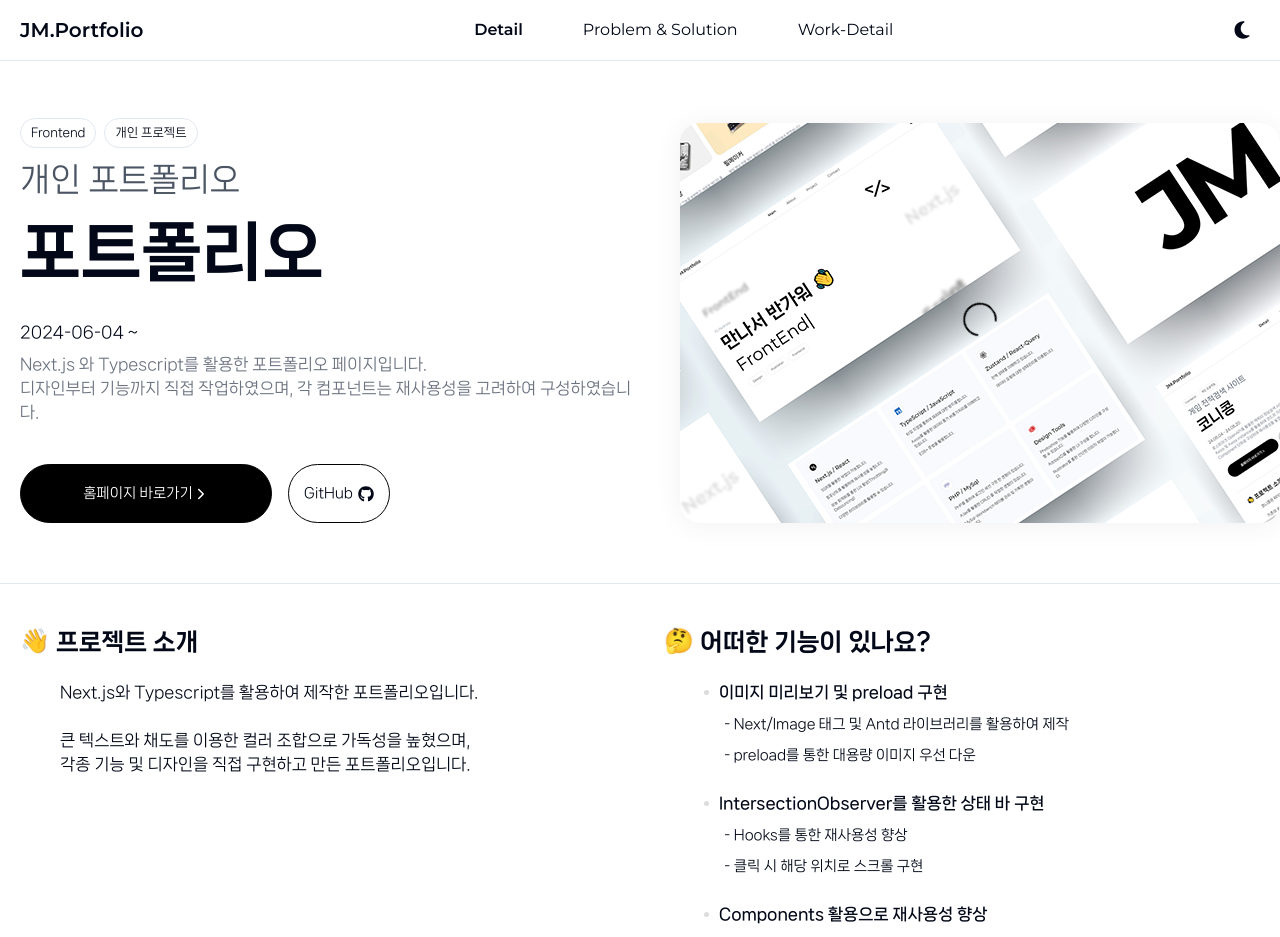
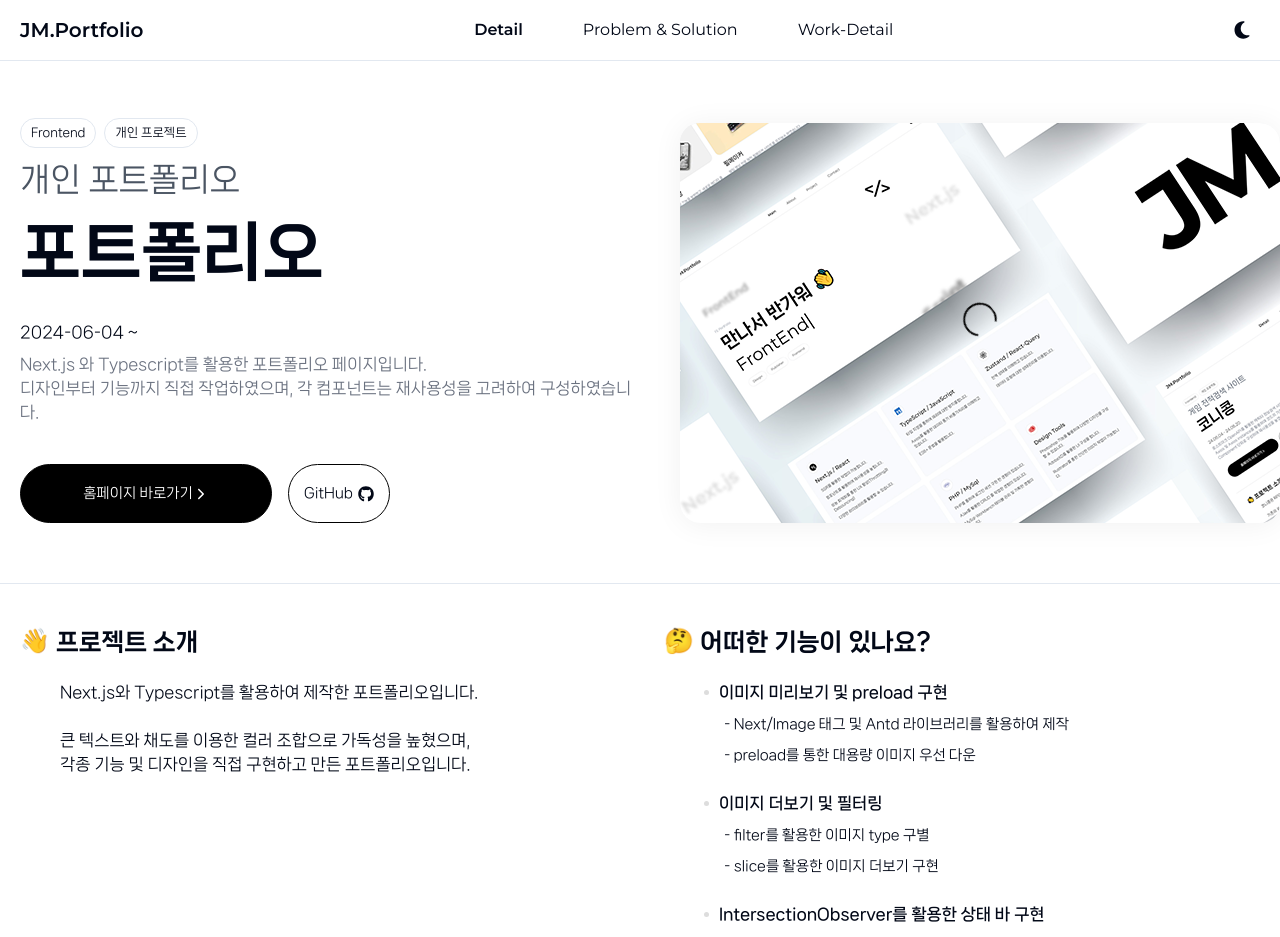
Before and after one commit to Junmovo/PublishingPortfolio, a Next.js app: page /PageDetail/myPortfolio in a window 1280 px wide. Shown: the top 937 px of the page. Built offline with nearby package versions, Linux system fonts and the light colour scheme.

Commit message:
docs: Readme작성

```diff
--- a/app/PageDetail/myPortfolio/page.tsx
+++ b/app/PageDetail/myPortfolio/page.tsx
@@ -47,6 +47,11 @@ export default function Myportfolio(): JSX.Element {
                     <p> - preload를 통한 대용량 이미지 우선 다운</p>
                   </div>
                   <div>
+                    이미지 더보기 및 필터링
+                    <p> - filter를 활용한 이미지 type 구별</p>
+                    <p> - slice를 활용한 이미지 더보기 구현</p>
+                  </div>
+                  <div>
                     IntersectionObserver를 활용한 상태 바 구현
                     <p> - Hooks를 통한 재사용성 향상</p>
                     <p> - 클릭 시 해당 위치로 스크롤 구현</p>
```
Also changed, not shown: 1 other file (tests, documents, lock files or other folders).
